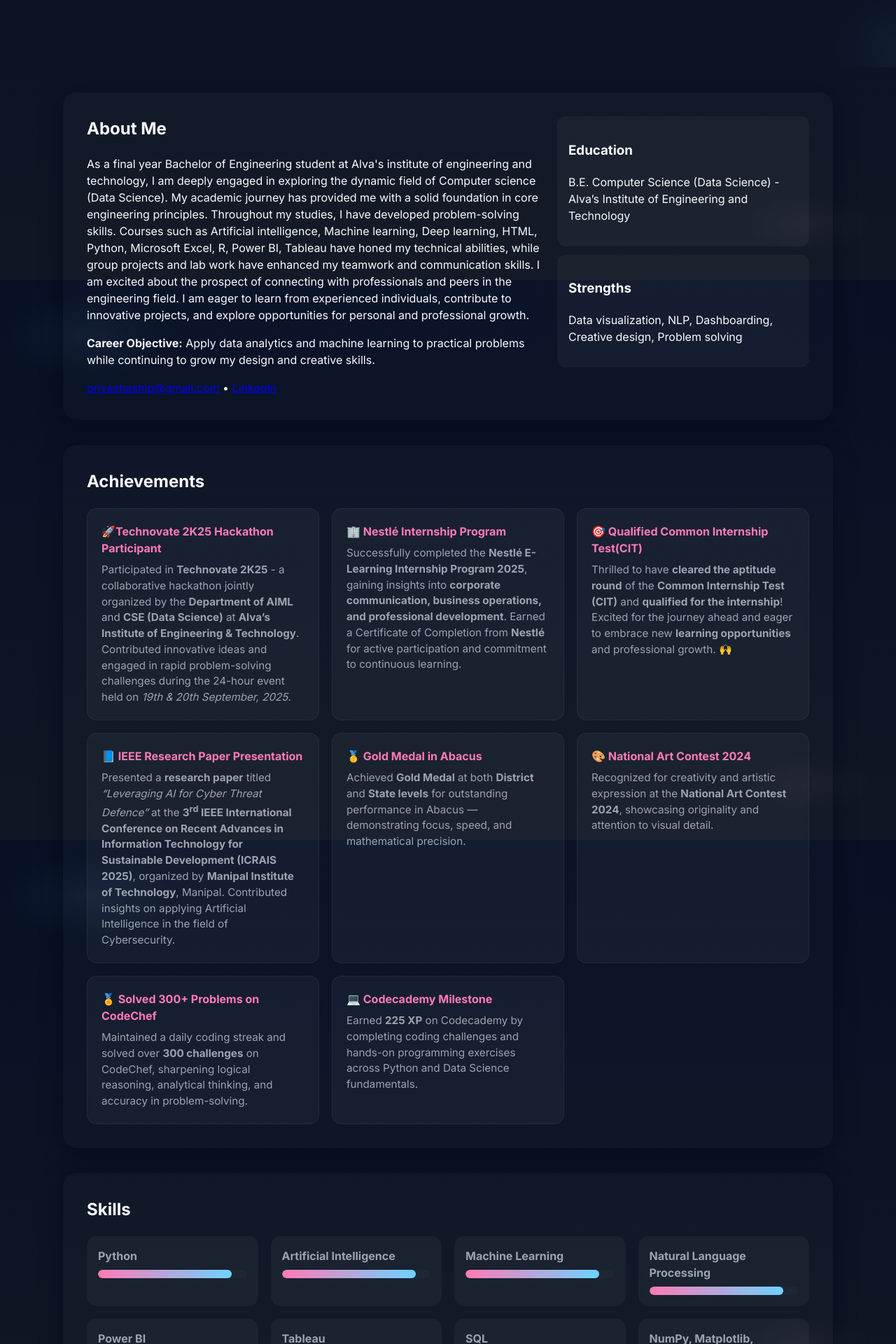
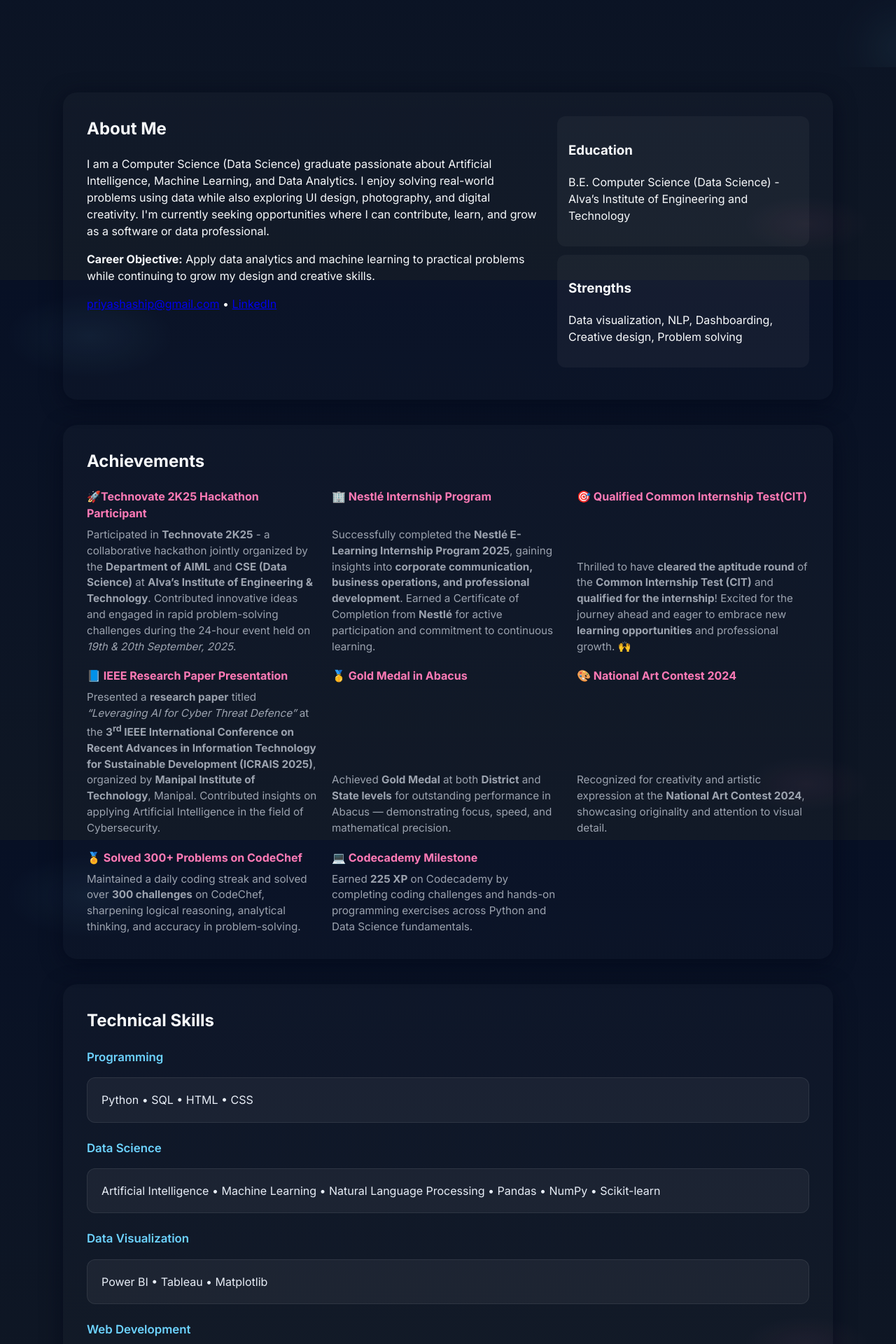
Before and after one commit to Priyadarshiniks2/Portfolioiooo, a Flask app: page / in a window 1280 px wide. Shown: the part 400-2320 px from the top of the page at 70% size. Run offline with Flask 3, Linux system fonts and the light colour scheme.

Commit message:
Updated skills section and improved portfolio

```diff
--- a/app.py
+++ b/app.py
@@ -59,7 +59,7 @@ def index():
 @app.route("/resume")
 def resume():
     resume_dir = os.path.join(app.static_folder, "resume")
-    return send_from_directory(resume_dir, "PRIYA_RESUME.pdf", as_attachment=True)
+    return send_from_directory(resume_dir, "PRIYA_RESUME.pdf", as_attachment=False)
 
 # --- Serve embedded resume file (for iframe) ---
 @app.route("/static/resume/<path:filename>")
--- a/static/style.css
+++ b/static/style.css
@@ -59,7 +59,21 @@ body{
   overflow:hidden;
 }
 .hero-inner{max-width:900px;z-index:10}
-.hero h1{font-size:2.6rem;margin:0 0 10px}
+@media(max-width:768px){
+
+.hero{
+padding-top:150px;
+}
+
+.hero h1{
+font-size:2rem;
+}
+
+.lead{
+font-size:16px;
+}
+
+}
 .lead{color:var(--muted);font-size:1.05rem;margin:0 0 20px}
 .accent{background:linear-gradient(90deg,var(--accent),var(--accent-2));-webkit-background-clip:text;background-clip:text;color:transparent;font-weight:800}
 
@@ -80,6 +94,13 @@ body{
 .card h2{margin-top:0}
 .two-col{display:grid;grid-template-columns:1fr 360px;gap:24px;align-items:start}
 .info-cards .info{background:var(--glass);padding:16px;border-radius:12px;margin-bottom:12px}
+.project-card{
+
+display:flex;
+flex-direction:column;
+justify-content:space-between;
+
+}
 
 /* skills */
 .skills-grid{display:grid;grid-template-columns:repeat(auto-fit,minmax(220px,1fr));gap:18px}
@@ -108,6 +129,11 @@ body{
   width:100%;padding:12px;border-radius:10px;border:1px solid rgba(255,255,255,0.06);background:transparent;color:var(--white);margin-bottom:10px;outline:none
 }
 .contact-form .btn{width:100%}
+.contact-list{
+
+padding-left:18px;
+
+}
 
 /* buttons */
 .btn{
@@ -306,13 +332,13 @@ body{
   margin-top: 20px;
 }
 
-.achievement {
-  background: var(--glass);
-  border-radius: 14px;
-  padding: 20px;
-  text-align: left;
-  transition: transform 0.3s ease, box-shadow 0.3s ease, background 0.3s ease;
-  border: 1px solid rgba(255, 255, 255, 0.05);
+.achievement{
+
+display:flex;
+flex-direction:column;
+justify-content:space-between;
+height:100%;
+
 }
 
 .achievement:hover {
@@ -332,3 +358,53 @@ body{
   font-size: 0.95rem;
   margin: 0;
 }
+
+
+@media (max-width:768px){
+
+.nav{
+    flex-direction:column;
+    gap:15px;
+    padding:15px;
+}
+
+.nav-links{
+    flex-wrap:wrap;
+    justify-content:center;
+    gap:10px;
+}
+
+.nav-links a{
+    font-size:14px;
+}
+
+}
+
+/* ===== Skills ===== */
+
+.skill-category{
+    margin-bottom:24px;
+}
+
+.skill-category h4{
+    margin-bottom:10px;
+    color:#6dd3ff;
+    font-size:1.05rem;
+    font-weight:600;
+}
+
+.skill-category p{
+    background:rgba(255,255,255,.05);
+    border:1px solid rgba(255,255,255,.08);
+    border-radius:12px;
+    padding:16px 20px;
+    line-height:1.9;
+    color:#e8eef7;
+    transition:all .3s ease;
+}
+
+.skill-category p:hover{
+    transform:translateY(-3px);
+    border-color:#6dd3ff;
+    box-shadow:0 10px 25px rgba(109,211,255,.15);
+}
--- a/templates/index.html
+++ b/templates/index.html
@@ -3,9 +3,12 @@
 <head>
   <meta charset="utf-8" />
   <meta name="viewport" content="width=device-width,initial-scale=1" />
-  <title>Priyadarshini K S - Data Science & Creative Portfolio</title>
+  <title>Priyadarshini K S | Data Science Graduate</title>
   <link rel="stylesheet" href="{{ url_for('static', filename='style.css') }}">
   <link href="https://fonts.googleapis.com/css2?family=Inter:wght@300;400;600;700;800&display=swap" rel="stylesheet">
+  <meta name="description" content="Priyadarshini K S - Data Science Graduate | AI | Machine Learning | Python | Portfolio">
+
+<meta name="author" content="Priyadarshini K S">
 </head>
 <body>
   <nav class="nav">
@@ -40,8 +43,11 @@
         <div>
           <h2>About Me</h2>
           <p>
-            As a final year Bachelor of Engineering student at Alva's institute of engineering and technology, I am deeply engaged in exploring the dynamic field of Computer science (Data Science). My academic journey has provided me with a solid foundation in core engineering principles. Throughout my studies, I have developed problem-solving skills. Courses such as Artificial intelligence, Machine learning, Deep learning, HTML, Python, Microsoft Excel, R, Power BI, Tableau have honed my technical abilities, while group projects and lab work have enhanced my teamwork and communication skills.
-I am excited about the prospect of connecting with professionals and peers in the engineering field. I am eager to learn from experienced individuals, contribute to innovative projects, and explore opportunities for personal and professional growth.
+            I am a Computer Science (Data Science) graduate passionate about Artificial Intelligence, Machine Learning, and Data Analytics.
+
+            I enjoy solving real-world problems using data while also exploring UI design, photography, and digital creativity.
+
+            I'm currently seeking opportunities where I can contribute, learn, and grow as a software or data professional.
           </p>
           <p><strong>Career Objective:</strong> Apply data analytics and machine learning to practical problems while continuing to grow my design and creative skills.</p>
           <div class="links">
@@ -130,69 +136,39 @@ I am excited about the prospect of connecting with professionals and peers in th
 
 <!-- SKILLS -->
 <section id="skills" class="card section">
-  <h2>Skills</h2>
-  <div class="skills-grid">
-    <div class="skill" data-skill="90%">
-      <h4>Python</h4>
-      <div class="bar"><span style="width:90%"></span></div>
-    </div>
-    <div class="skill" data-skill="90%">
-      <h4>Artificial Intelligence</h4>
-      <div class="bar"><span style="width:90%"></span></div>
-    </div>
-    <div class="skill" data-skill="90%">
-      <h4>Machine Learning</h4>
-      <div class="bar"><span style="width:90%"></span></div>
-    </div>
-    <div class="skill" data-skill="90%">
-      <h4>Natural Language Processing</h4>
-      <div class="bar"><span style="width:90%"></span></div>
-    </div>
-    <div class="skill" data-skill="95%">
-      <h4>Power BI</h4>
-      <div class="bar"><span style="width:95%"></span></div>
-    </div>
-    <div class="skill" data-skill="95%">
-      <h4>Tableau</h4>
-      <div class="bar"><span style="width:95%"></span></div>
-    </div>
-    <div class="skill" data-skill="85%">
-      <h4>SQL</h4>
-      <div class="bar"><span style="width:85%"></span></div>
-    </div>
-    <div class="skill" data-skill="80%">
-      <h4>NumPy, Matplotlib, Pandas, Scikit-learn</h4>
-      <div class="bar"><span style="width:80%"></span></div>
-    </div>
-    <div class="skill" data-skill="80%">
-      <h4>HTML & CSS</h4>
-      <div class="bar"><span style="width:80%"></span></div>
-    </div>
+  <h2>Technical Skills</h2>
+
+  <div class="skill-category">
+    <h4>Programming</h4>
+    <p>Python • SQL • HTML • CSS</p>
   </div>
 
-  <!-- SOFT SKILLS -->
-  <h2>Soft Skills</h2>
-  <div class="skills-grid">
-    <div class="skill" data-skill="100%">
-      <h4>Teamwork</h4>
-      <div class="bar"><span style="width:100%"></span></div>
+  <div class="skill-category">
+    <h4>Data Science</h4>
+    <p>Artificial Intelligence • Machine Learning • Natural Language Processing • Pandas • NumPy • Scikit-learn</p>
   </div>
-    <div class="skill" data-skill="95%">
-      <h4>Communication</h4>
-      <div class="bar"><span style="width:95%"></span></div>
+
+  <div class="skill-category">
+    <h4>Data Visualization</h4>
+    <p>Power BI • Tableau • Matplotlib</p>
   </div>
-    <div class="skill" data-skill="85%">
-      <h4>Problem Solving</h4>
-      <div class="bar"><span style="width:85%"></span></div>
+
+  <div class="skill-category">
+    <h4>Web Development</h4>
+    <p>Flask • HTML • CSS </p>
   </div>
-    <div class="skill" data-skill="95%">
-      <h4>Leadership</h4>
-      <div class="bar"><span style="width:95%"></span></div>
+
+  <div class="skill-category">
+    <h4>Tools</h4>
+    <p>Git • GitHub • VS Code • Excel • MySQL</p>
   </div>
-    <div class="skill" data-skill="100%">
-      <h4>Time Management</h4>
-      <div class="bar"><span style="width:100%"></span></div>
-    </div>
+
+  <h2 style="margin-top:40px;">Soft Skills</h2>
+
+  <div class="skill-category">
+    <p>
+      Communication • Teamwork • Leadership • Problem Solving • Time Management • Adaptability • Critical Thinking
+    </p>
   </div>
 </section>
 
@@ -260,9 +236,15 @@ I am excited about the prospect of connecting with professionals and peers in th
     <!-- RESUME -->
 <section id="resume" class="card section">
   <h2>Resume</h2>
-      <div class="resume-embed">
-        <!-- Embedded PDF viewer -->
-      </div>
+
+  <p>
+    You can view or download my latest resume using the button below.
+  </p>
+
+  <a href="{{ url_for('resume') }}" class="btn">
+    Download Resume
+  </a>
+</section>
 
     </section>
 
```
Lines whose indentation alone changed are shown as unchanged.
